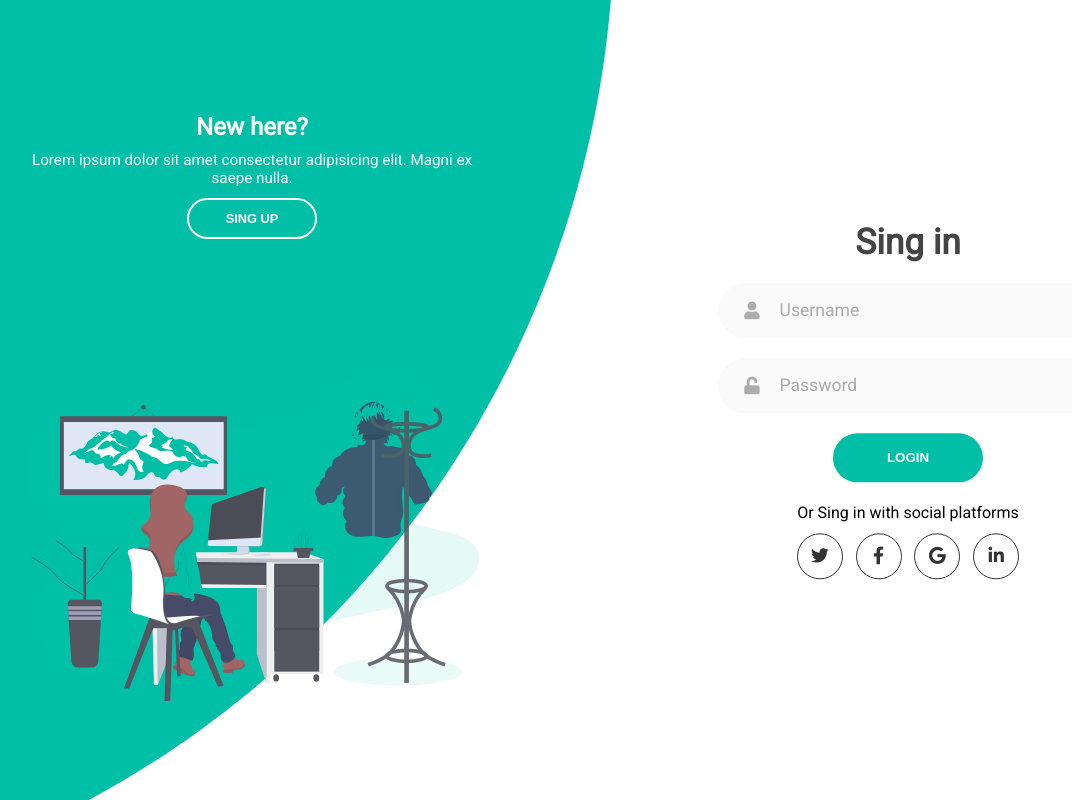
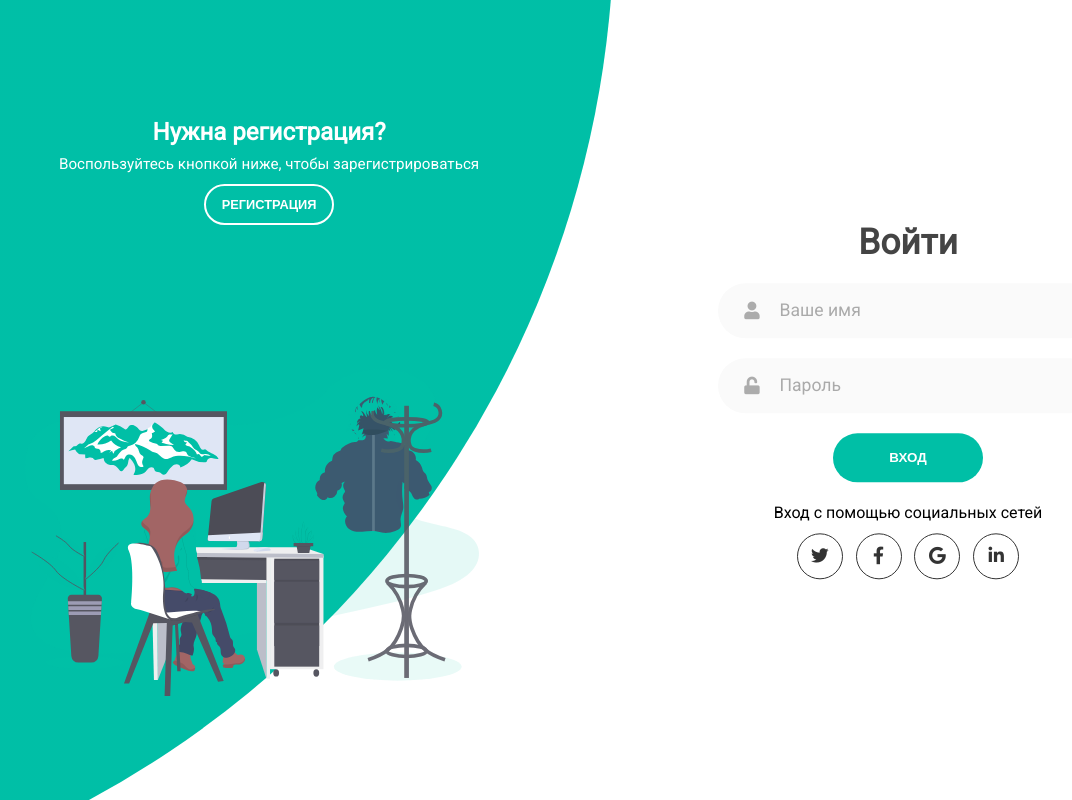
Before and after one commit to denis281542/registration-form, a plain HTML site: page index.html in a window 1280 px wide. Shown: the whole page, without its empty margins (52-1124 px from the left). Drawn offline with Linux system fonts and the light colour scheme.

Commit message:
Added ru lang

```diff
--- a/index.html
+++ b/index.html
@@ -1,5 +1,5 @@
 <!DOCTYPE html>
-<html lang="en">
+<html lang="ru">
 <head>
     <meta charset="UTF-8">
     <meta name="viewport" content="width=device-width, initial-scale=1.0">
@@ -12,21 +12,21 @@
         <div class="forms-container">
             <div class="singin-singup">
                 <form action="#" class="sing-in-form" id="sing-in-form">
-                    <h2 class="title">Sing in</h2>
+                    <h2 class="title">Войти</h2>
                     <p class="input-field">
                         <i class="fas fa-user"></i>
                         <input
                             type="text"
-                            placeholder="Username"
+                            placeholder="Ваше имя"
                             id="name"
                         >
                     </p>
                     <p class="input-field-password" id="password-sing-in">
                         <i class="fas fa-unlock"></i>
-                        <input type="password" placeholder="Password">
+                        <input type="password" placeholder="Пароль">
                     </p>
-                    <button class="btn solid" type="submit" id="button-sing-in">Login</button>
-                    <p class="social-text">Or Sing in with social platforms</p>
+                    <button class="btn solid" type="submit" id="button-sing-in">Вход</button>
+                    <p class="social-text">Вход с помощью социальных сетей</p>
                     <div class="social-media">
                         <a href="#" class="social-icon">
                             <i class="fab fa-twitter"></i>
@@ -44,10 +44,10 @@
                 </form>
 
                 <form action="#" class="sing-up-form" id="sing-up-form">
-                    <h2 class="title">Sing up</h2>
+                    <h2 class="title">Регистрация</h2>
                     <p class="input-field">
                         <i class="fas fa-user"></i>
-                        <input type="text" placeholder="Username">
+                        <input type="text" placeholder="Ваше имя">
                     </p>
                     <p class="input-field-email">
                         <i class="fas fa-envelope"></i>
@@ -55,10 +55,10 @@
                     </p>
                     <p class="input-field-password">
                         <i class="fas fa-unlock"></i>
-                        <input type="password" placeholder="Password">
+                        <input type="password" placeholder="Пароль">
                     </p>
-                    <button id="btn-sing-up" class="btn solid" type="submit">Sung up</button>
-                    <p class="social-text">Or Sing up with social platforms</p>
+                    <button id="btn-sing-up" class="btn solid" type="submit">Регистрация</button>
+                    <p class="social-text">Вход с помощью социальных сетей</p>
                     <div class="social-media">
                         <a href="#" class="social-icon">
                             <i class="fab fa-twitter"></i>
@@ -80,18 +80,18 @@
         <div class="panels-container">
             <div class="panel left-panel">
                 <div class="content">
-                    <h3>New here?</h3>
-                    <p>Lorem ipsum dolor sit amet consectetur adipisicing elit. Magni ex saepe nulla.</p>
-                    <button class="btn transparent" id="sing-up-btn">Sing up</button>
+                    <h3>Нужна регистрация?</h3>
+                    <p>Воспользуйтесь кнопкой ниже, чтобы зарегистрироваться</p>
+                    <button class="btn transparent" id="sing-up-btn">Регистрация</button>
                 </div>
 
                 <img class="image" src="/assets/images/desc.svg" alt="">
             </div>
             <div class="panel right-panel">
                 <div class="content">
-                    <h3>One of us?</h3>
-                    <p>Lorem ipsum dolor sit amet consectetur adipisicing elit. Magni ex saepe nulla.</p>
-                    <button class="btn transparent" id="sing-in-btn">Sing in</button>
+                    <h3>Один из нас?</h3>
+                    <p>Используйте кнопку ниже, чтобы зайти на сайт</p>
+                    <button class="btn transparent" id="sing-in-btn">Вход</button>
                 </div>
 
                 <img class="image" src="/assets/images/rocket.svg" alt="">
```
